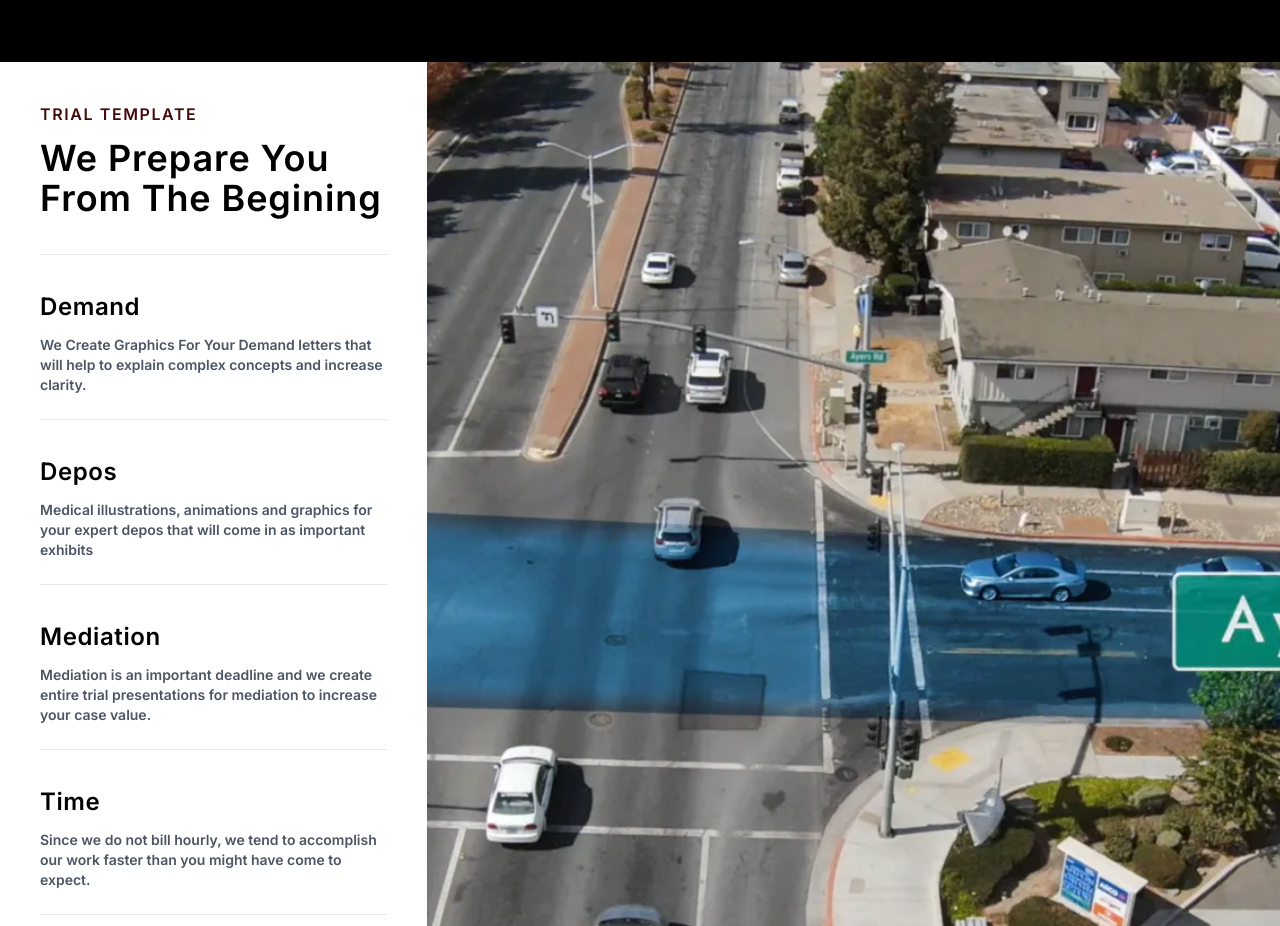
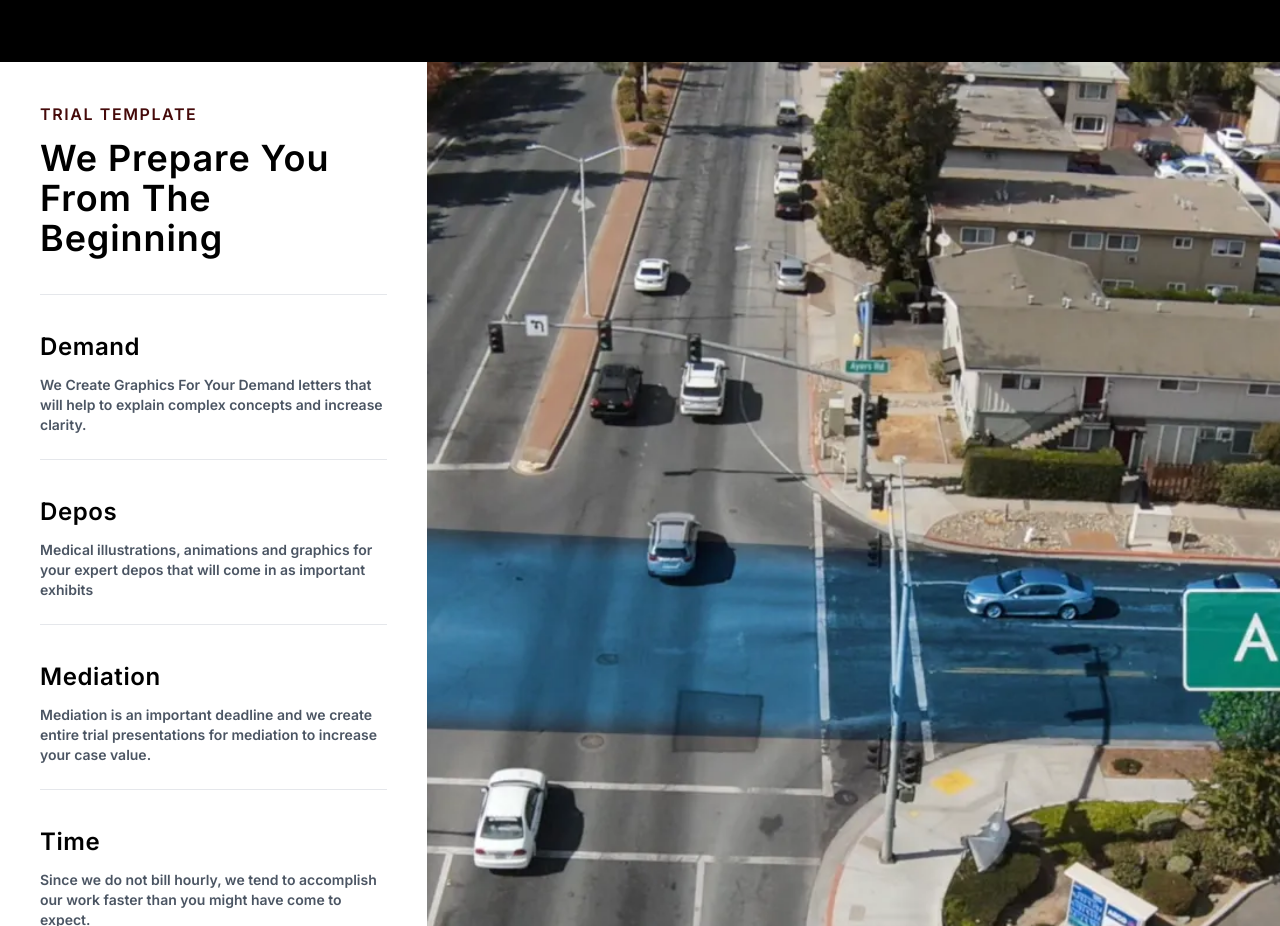
Before and after one commit to amggdevvv/healthcare-webpage, a Next.js app: page / in a window 1280 px wide. Shown: the part 2600-3526 px from the top of the page. Built offline with nearby package versions, Linux system fonts and the light colour scheme.

Commit message:
Update home section spell

```diff
--- a/src/components/HomePage.jsx
+++ b/src/components/HomePage.jsx
@@ -130,7 +130,7 @@ const Home = () => {
                 Trial Template
               </p>
               <h1 className="py-3 text-4xl font-semibold tracking-wide">
-                We Prepare You From The Begining{" "}
+                We Prepare You From The Beginning{" "}
               </h1>
             </div>
             <div className="border-b border-gray-200  py-6">
```
